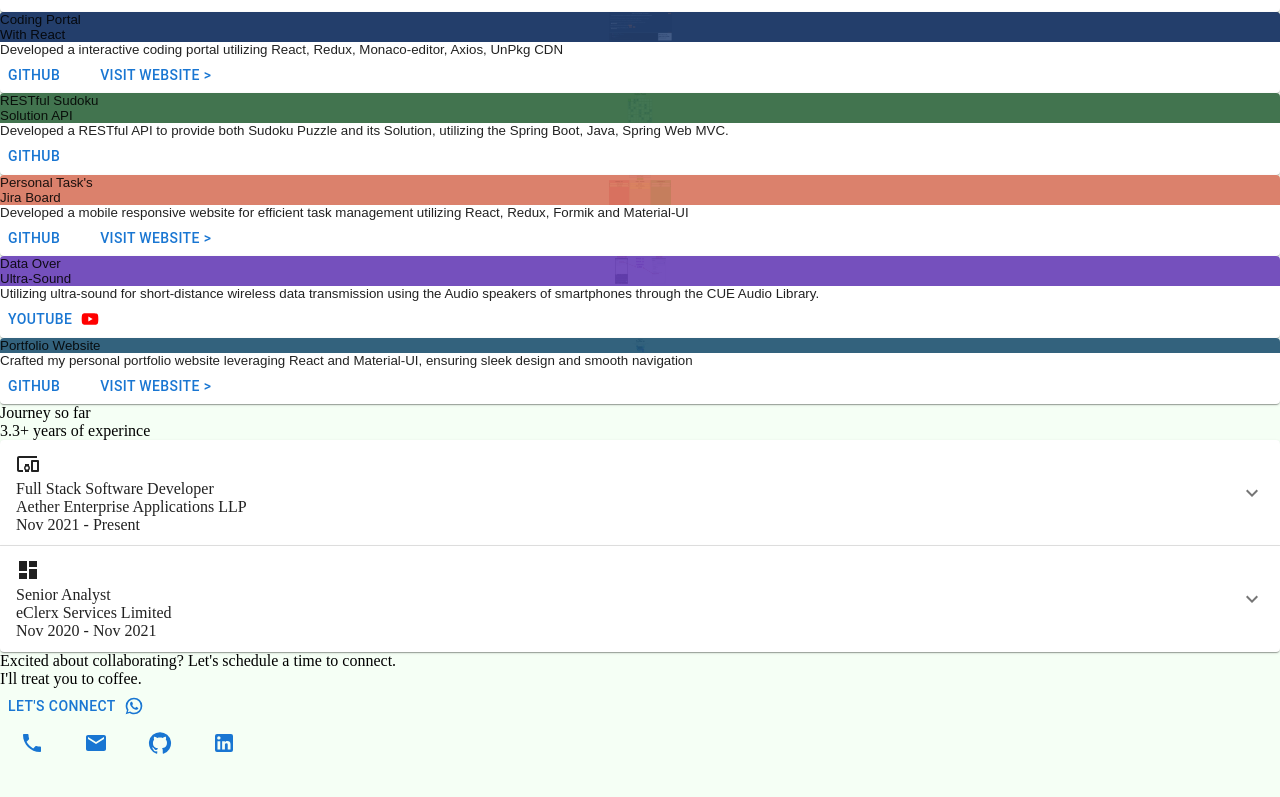
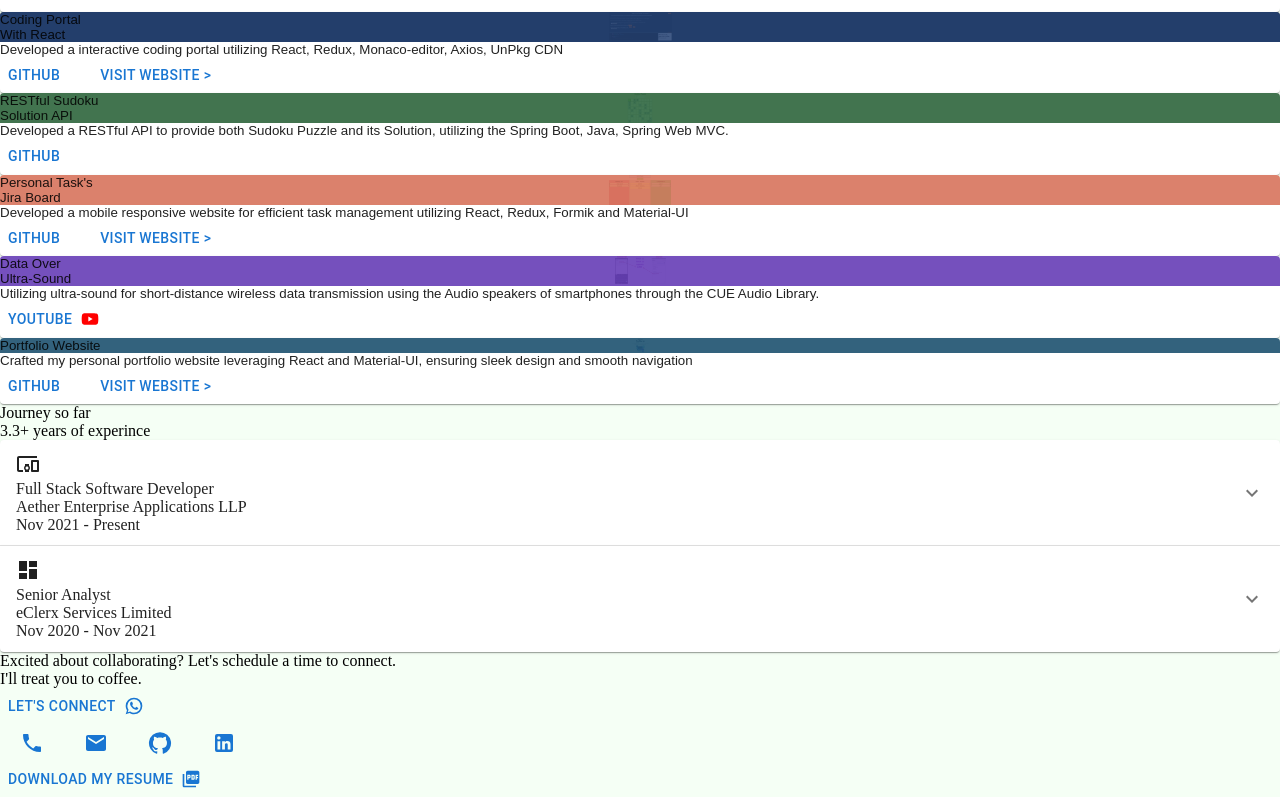
Before and after one commit to IlIIIlIIIlIlIlI/personal_website, a React (Create React App) app: page / in a window 1280 px wide. Shown: the part 856-1653 px from the top of the page. Before the commit the page ends 1617 px from the top, so only its background shows below. Built offline with nearby package versions, Linux system fonts and the light colour scheme.

Commit message:
new changes

```diff
--- a/src/App.tsx
+++ b/src/App.tsx
@@ -1,5 +1,5 @@
 import ExperienceDropDown from './ExperienceDropDown';
-import ExperinceChart from './ExperinceChart';
+// import ExperinceChart from './ExperinceChart';
 import Projects from './Projects';
 import Introduction from './Introduction';
 import Skills from './Skills';
--- a/src/EndNote/EndNote.tsx
+++ b/src/EndNote/EndNote.tsx
@@ -1,12 +1,12 @@
 import React from 'react';
 import scssObj from './_EndNote.scss';
 import Button from '@mui/material/Button';
-import IconButton from '@mui/material/IconButton';
 import WhatsAppIcon from '@mui/icons-material/WhatsApp';
 import EmailIcon from '@mui/icons-material/Email';
 import PhoneIcon from '@mui/icons-material/Phone';
 import GitHubIcon from '@mui/icons-material/GitHub';
 import LinkedInIcon from '@mui/icons-material/LinkedIn';
+import PictureAsPdfIcon from '@mui/icons-material/PictureAsPdf';
 
 function EndNote() {
   return (
@@ -78,6 +78,22 @@ function EndNote() {
           <LinkedInIcon className={`${scssObj.baseClass}__icons`} />
         </Button>
       </div>
+
+      <div className={`${scssObj.baseClass}__resume`}>
+        <Button
+          className={`${scssObj.baseClass}__resume-button`}
+          endIcon={
+            <PictureAsPdfIcon
+              className={`${scssObj.baseClass}__whatsapp-icon`}
+            />
+          }
+          onClick={() => {
+            // window.open('https://wa.me/+918805517049', '_blank');
+          }}
+        >
+          Download My Resume
+        </Button>
+      </div>
     </div>
   );
 }
--- a/src/EndNote/_EndNote.scss
+++ b/src/EndNote/_EndNote.scss
@@ -65,8 +65,6 @@ $base-class: end-note;
     display: flex;
     align-items: center;
     justify-content: center;
-
-    margin-bottom: 40px;
   }
 
   &__contact {
@@ -94,6 +92,29 @@ $base-class: end-note;
   &__icons {
     font-size: 30px !important;
     color: white !important;
+  }
+
+  &__resume {
+    margin: 20px 0px 100px;
+  }
+
+  &__resume-button {
+    font-family: 'eurostile', sans-serif !important;
+    color: white !important;
+    text-transform: none !important;
+    font-size: 20px !important;
+    border-radius: 25px !important;
+    width: 300px !important;
+    border: 2px solid #a4e8de !important;
+  }
+
+  &__resume-button:hover {
+    color: #141c3a !important;
+    background-color: #a4e8de !important;
+  }
+
+  &__resume-button:hover &__whatsapp-icon {
+    color: #141c3a !important;
   }
 
   @media only screen and (min-width: 481px) and (max-width: 768px) {
```
Also changed, not shown: src/ExperinceChart/ExperinceChart.tsx (+5 -5 lines).
